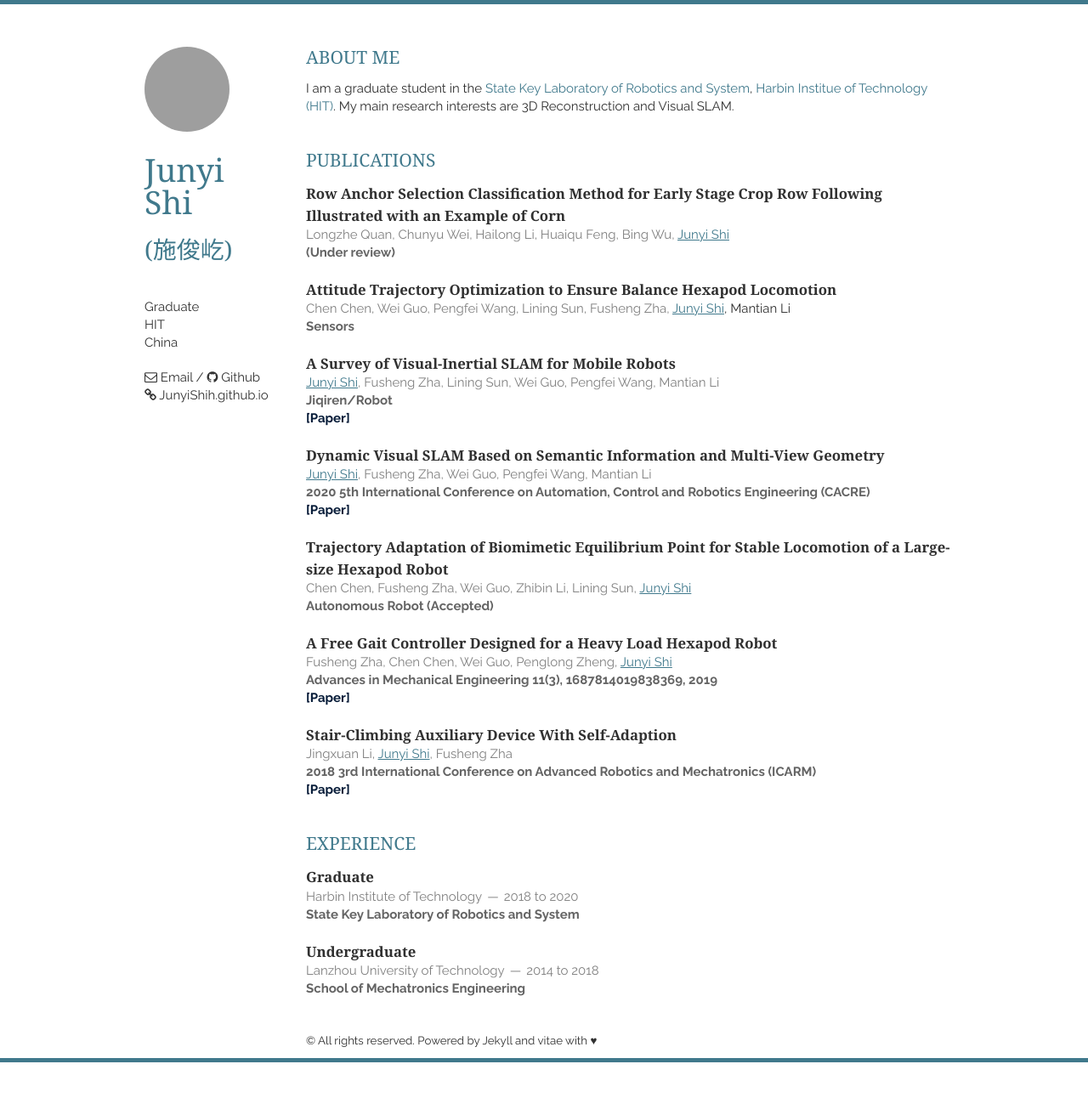
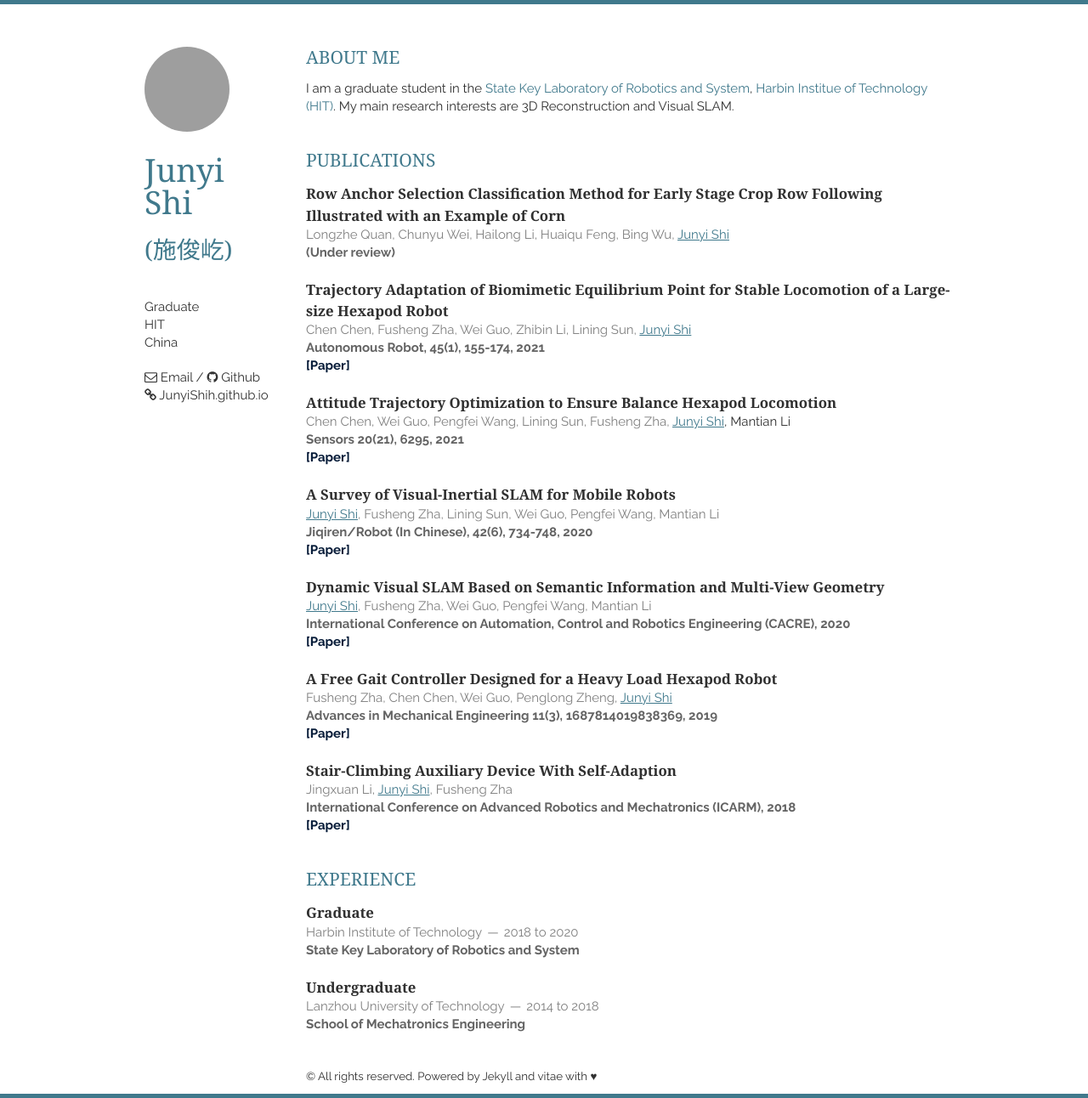
Before and after one commit to JunYiShih/JunYiShih.github.io, a Jekyll site: the page built from index.html, in a window 1280 px wide. Shown: the whole page at 85% size. Built offline with Jekyll 4.4.1, drawn with Linux system fonts in a browser that asks for light colours; nearby versions of some CDN libraries; the list of posts is cut into pages by our own code; a style sheet for code colours, icons or effects is not loaded; before the commit the page ends 1250 px from its top, so only the background shows below that; grey boxes are pictures that could not be loaded.

Commit message:
Update Publications.html

```diff
--- a/_includes/Publications.html
+++ b/_includes/Publications.html
@@ -16,15 +16,28 @@
 
     <article>
         <header>
+            <h1>Trajectory Adaptation of Biomimetic Equilibrium Point for Stable Locomotion of a Large-size Hexapod Robot</h1>
+            <span>Chen Chen, Fusheng Zha, Wei Guo, Zhibin Li, Lining Sun, <font color="#40798C"><u>Junyi Shi</u></font></span>
+        </header>
+        <p>
+            <em>Autonomous Robot, 45(1), 155-174, 2021</em>
+        </p>
+        <p><a href="https://link.springer.com/article/10.1007/s10514-020-09955-4">
+            <em><font color="#061b38">[Paper]</font></em>
+        </a></p>
+    </article>
+
+    <article>
+        <header>
             <h1>Attitude Trajectory Optimization to Ensure Balance Hexapod Locomotion</h1>
             <span>Chen Chen, Wei Guo, Pengfei Wang, Lining Sun, Fusheng Zha, <font color="#40798C"><u>Junyi Shi</u></font></span>, Mantian Li
         </header>
         <p>
-            <em>Sensors</em>
+            <em>Sensors 20(21), 6295, 2021</em>
         </p>
-        <!-- <p><a href="">
+        <p><a href="https://www.mdpi.com/1424-8220/20/21/6295/pdf">
             <em><font color="#061b38">[Paper]</font></em>
-        </a></p> -->
+        </a></p>
     </article>
 
     <article>
@@ -33,7 +46,7 @@
             <span><font color="#40798C"><u>Junyi Shi</u></font>, Fusheng Zha, Lining Sun, Wei Guo, Pengfei Wang, Mantian Li</span>
         </header>
         <p>
-            <em>Jiqiren/Robot</em>
+            <em>Jiqiren/Robot (In Chinese), 42(6), 734-748, 2020</em>
         </p>
         <p><a href="https://github.com/JunYiShih/JunYiShih.github.io/blob/master/Publications/A%20Survey%20of%20Visual-Inertial%20SLAM%20for%20Mobile%20Robots.pdf">
             <em><font color="#061b38">[Paper]</font></em>
@@ -47,24 +60,11 @@
             <span><font color="#40798C"><u>Junyi Shi</u></font>, Fusheng Zha, Wei Guo, Pengfei Wang, Mantian Li</span>
         </header>
         <p>
-            <em>2020 5th International Conference on Automation, Control and Robotics Engineering (CACRE) </em>
+            <em>International Conference on Automation, Control and Robotics Engineering (CACRE), 2020</em>
         </p>
         <p><a href="https://ieeexplore.ieee.org/document/9230242">
             <em><font color="#061b38">[Paper]</font></em>
         </a></p>
-    </article>
-
-    <article>
-        <header>
-            <h1>Trajectory Adaptation of Biomimetic Equilibrium Point for Stable Locomotion of a Large-size Hexapod Robot</h1>
-            <span>Chen Chen, Fusheng Zha, Wei Guo, Zhibin Li, Lining Sun, <font color="#40798C"><u>Junyi Shi</u></font></span>
-        </header>
-        <p>
-            <em>Autonomous Robot (Accepted)</em>
-        </p>
-        <!-- <p><a href="">
-            <em><font color="#061b38">[Paper]</font></em>
-        </a></p> -->
     </article>
 
     <article>
@@ -86,7 +86,7 @@
             <span>Jingxuan Li, <font color="#40798C"><u>Junyi Shi</u></font>, Fusheng Zha</b></span>
         </header>
         <p>
-            <em>2018 3rd International Conference on Advanced Robotics and Mechatronics (ICARM)</em>
+            <em>International Conference on Advanced Robotics and Mechatronics (ICARM), 2018</em>
         </p>
         <p><a href="https://ieeexplore.ieee.org/document/8610721">
             <em><font color="#061b38">[Paper]</font></em>
```
